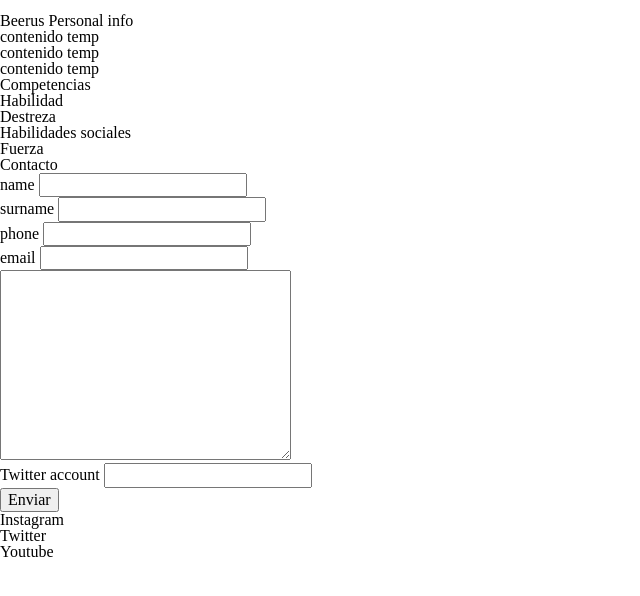
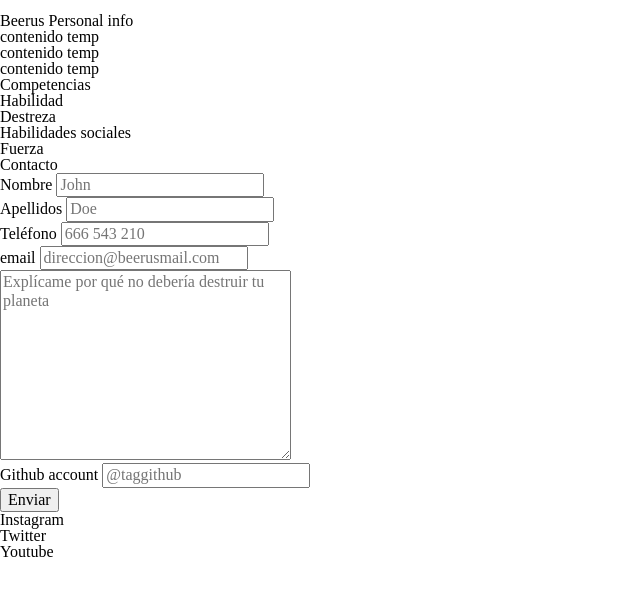
Before and after one commit to OrubieraR/practica2-html-css, a plain HTML site: page index.html in a window 1280 px wide. Shown: the part 126-722 px from the top of the page, without its empty margins (0-640 px from the left). Drawn offline with Linux system fonts and the light colour scheme.

Commit message:
Segundo commit con algunos ajustes más en el Html

```diff
--- a/index.html
+++ b/index.html
@@ -92,40 +92,40 @@
 
         <section id="contact">
             <h3>Contacto</h3>
-            <form action="/register" novalidate method="POST">
+            <form action="/register" method="POST">
                 <div class="formInput">
-                    <label for="name">name</label>
-                    <input type="text" id="name" name="name" required>
+                    <label for="name">Nombre</label>
+                    <input type="text" id="name" name="name" placeholder="John" required>
 
                 </div>
 
                 <div class="formInput">
-                    <label for="surname">surname</label>
-                    <input type="text" id="surname" name="surname" required>
+                    <label for="surname">Apellidos</label>
+                    <input type="text" id="surname" name="surname" placeholder="Doe" required>
 
                 </div>
 
                 <div class="formInput">
-                    <label>phone</label>
-                    <input type="tel" id="phone" name="phone" required>
+                    <label for="phone">Teléfono</label>
+                    <input type="tel" id="phone" name="phone" placeholder="666 543 210" pattern="(\+34|0034|34)?[ -]*(6|7)[ -]*([0-9][ -]*){8}" required>
 
                 </div>
 
                 <div class="formInput">
                     <label for="email">email</label>
-                    <input type="email" id="email" name="email" required>
+                    <input type="email" id="email" name="email" placeholder="direccion@beerusmail.com" required>
 
                 </div>
 
                 <div class="formInput">
                     <label for="detalles"></label>
-                    <textarea name="detalles" id="detalles" cols="30" rows="10"></textarea>
+                    <textarea name="detalles" id="detalles" cols="30" rows="10" placeholder="Explícame por qué no debería destruir tu planeta"></textarea>
 
                 </div>
                 <div class="formInput">
-                    <label for="rrss">Twitter account</label>
+                    <label for="tagG">Github account</label>
                     <!-- Al poner el title en el input  -->
-                    <input type="text" id="rrss" name="rrss" pattern="^@[^\s]+" title="El formato válido es del tipo @keepcoding" required>
+                    <input type="text" id="tagG" name="tagG" pattern="^@[^\s]+" title="El formato válido es del tipo @keepcoding" placeholder="@taggithub" required>
 
                 </div>
 
```
